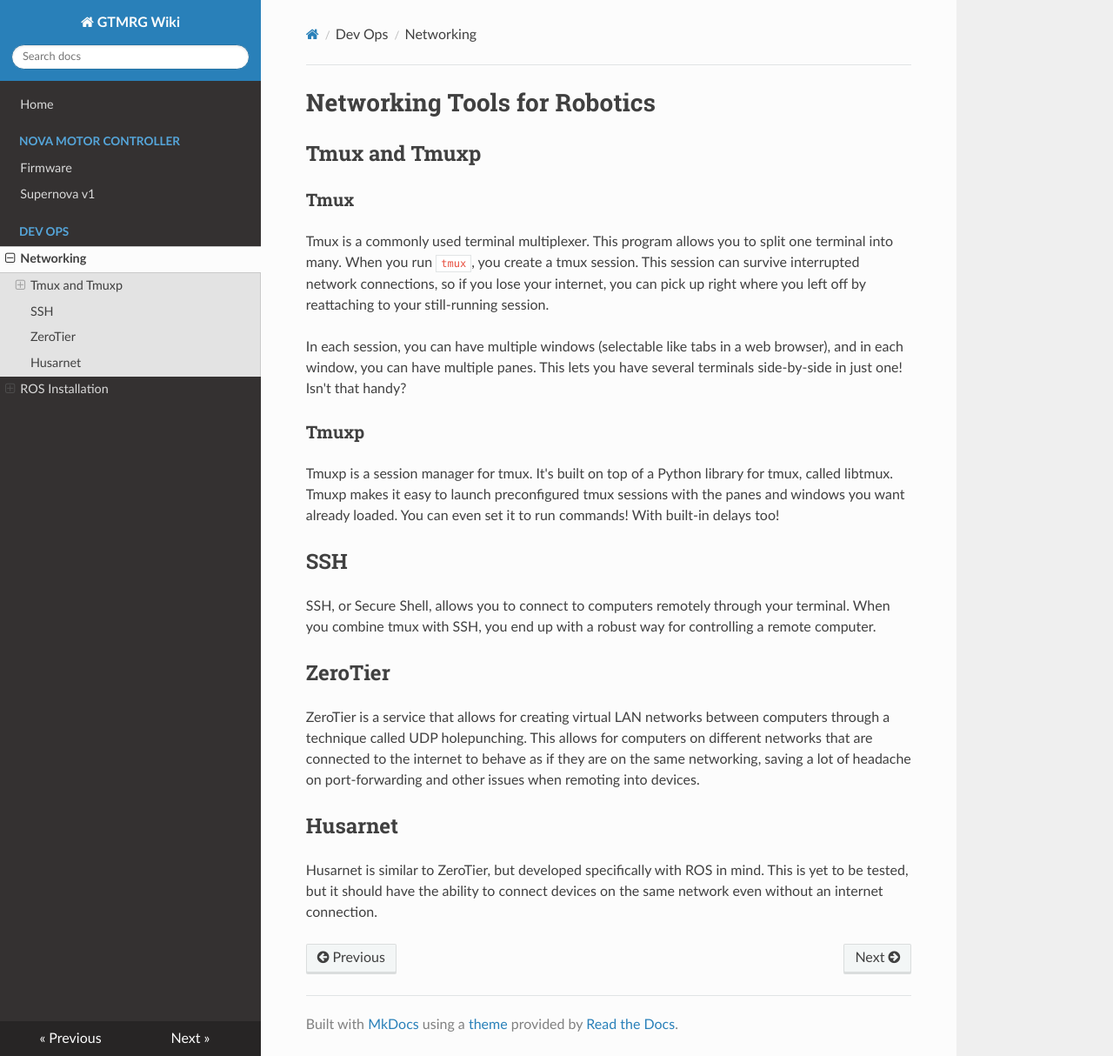
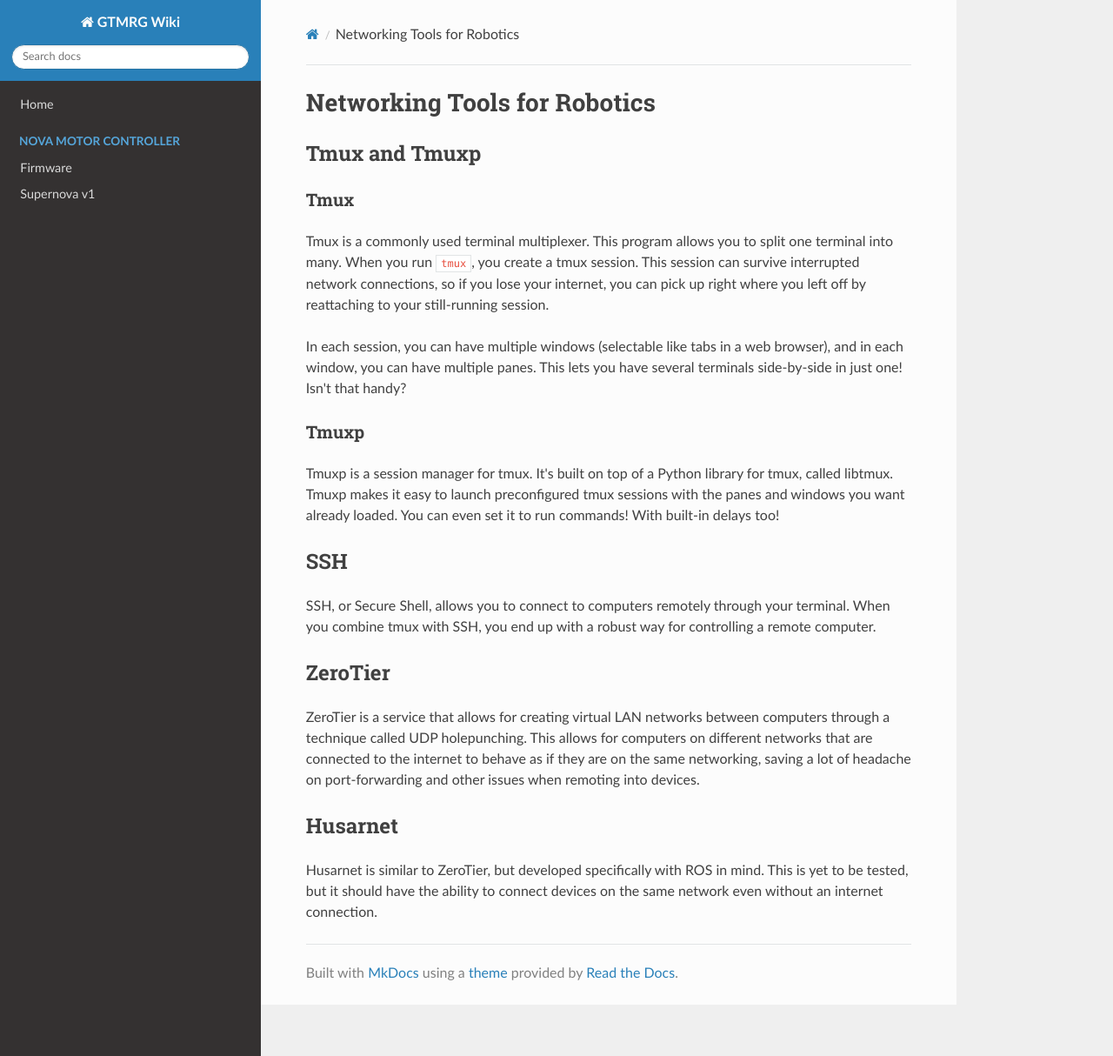
Before and after one commit to gt-marine-robotics-group/Trolling-Motor, an MkDocs documentation site: the page built from docs/devops/networking.md, in a window 1280 px wide and 1214 px high. Shown: the whole window at 87% size. Built offline with MkDocs 1.6.1, drawn with Linux system fonts in a browser that asks for light colours; nearby versions of some CDN libraries.

Commit message:
Update mkdocs.yml

```diff
--- a/mkdocs.yml
+++ b/mkdocs.yml
@@ -5,9 +5,4 @@ nav:
   - Nova Motor Controller:
     - Firmware: nova/firmware.md
     - Supernova v1: nova/supernova_v1.md
-  - Dev Ops:
-    - Networking: devops/networking.md
-    - ROS Installation:
-      - WSL: devops/ros/wsl.md
-      - VM: devops/ros/vm.md
 theme: readthedocs
```
